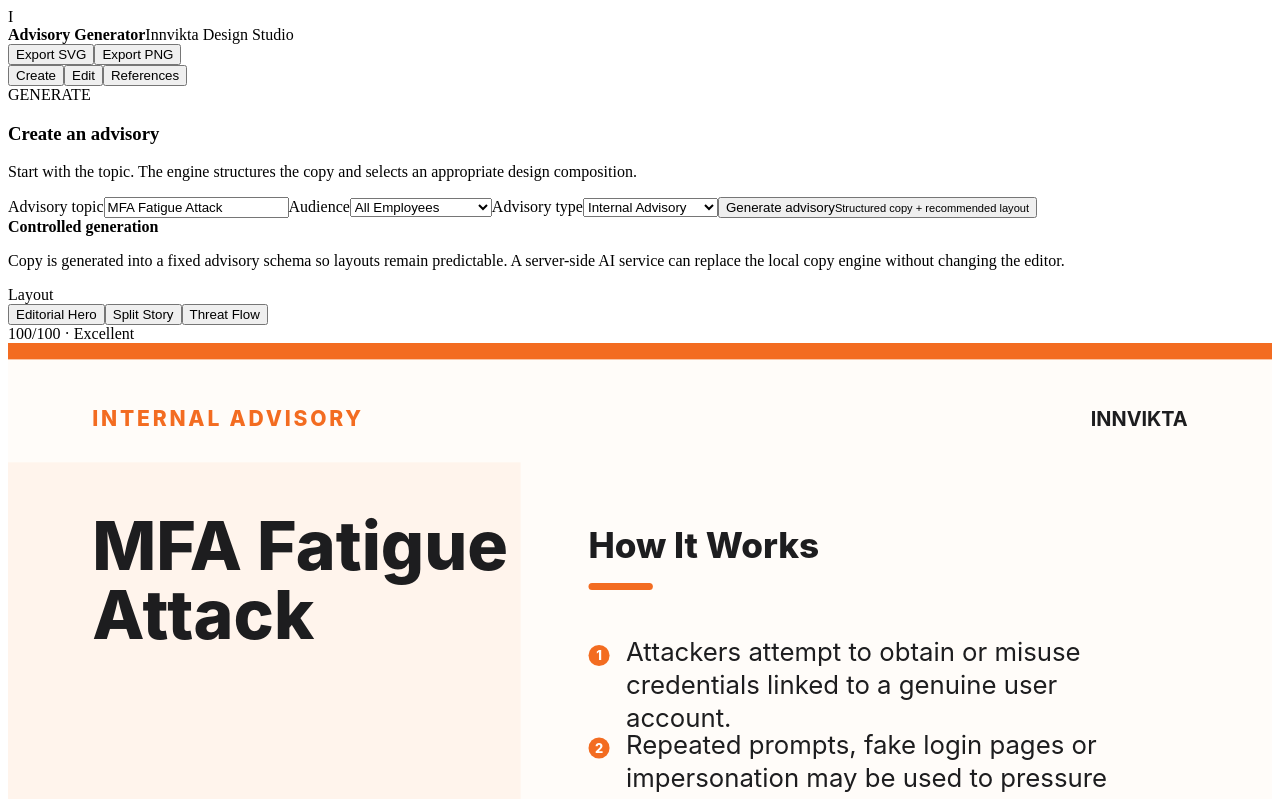
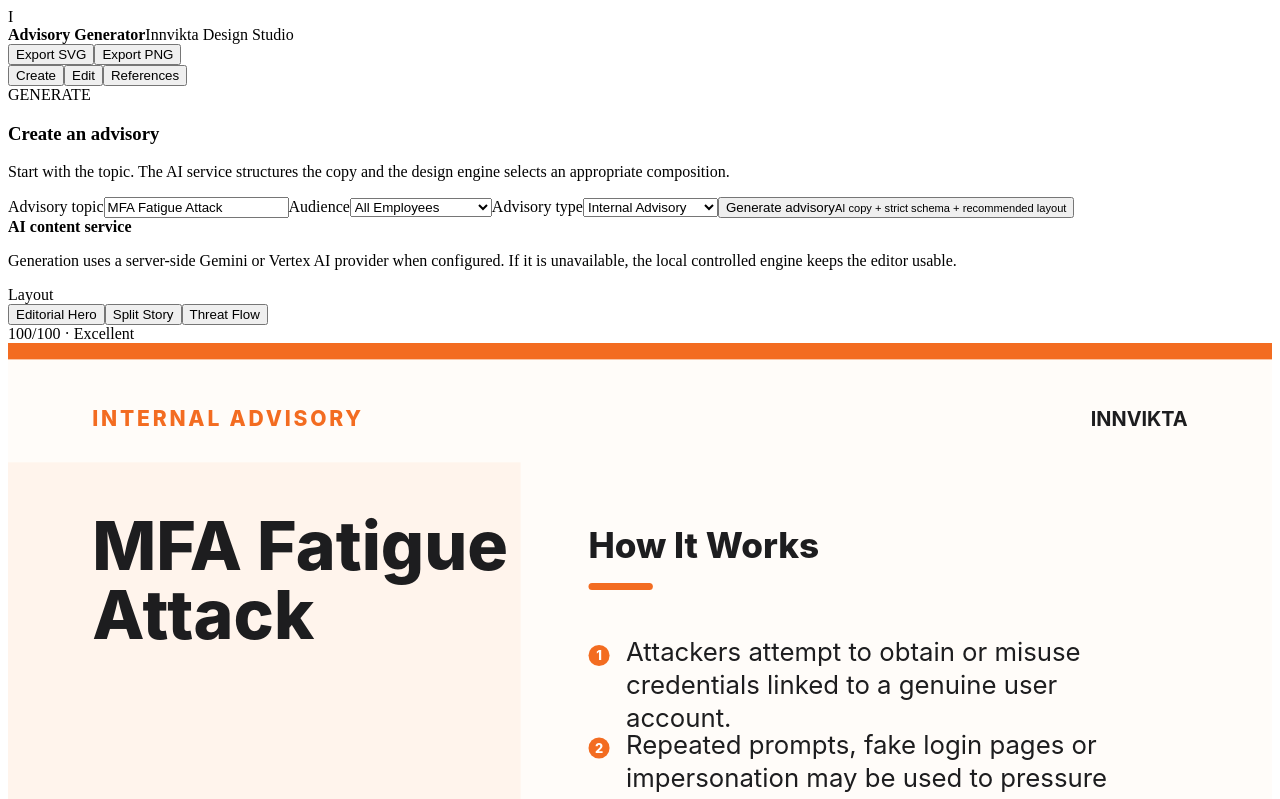
Before and after one commit to Himanshutadse114/Advisory-Generator, a React (Vite) app: page / in a window 1280 px wide. Shown: the top 799 px of the page. Built offline with nearby package versions, Linux system fonts and the light colour scheme; the HTML template or start-up script is replaced by a standard one.

Commit message:
Connect editor generation flow to AI content service

```diff
--- a/src/App.jsx
+++ b/src/App.jsx
@@ -8,6 +8,7 @@ import {
   generateAdvisory,
   getRecommendedTemplate
 } from './lib/advisoryEngine'
+import { generateAdvisoryContent } from './lib/contentService'
 import { exportAsPng, exportAsSvg } from './lib/exportAdvisory'
 import { evaluateAdvisory } from './lib/qualityChecker'
 import './quality.css'
@@ -17,6 +18,11 @@ const initialAdvisory = generateAdvisory({
   audience: 'All Employees',
   advisoryType: 'Internal Advisory'
 })
+initialAdvisory.generation = {
+  mode: 'local-preview',
+  provider: 'local-rules',
+  model: null
+}
 
 function EditablePoint({ value, onChange, index }) {
   return (
@@ -36,6 +42,7 @@ function App() {
   const [advisory, setAdvisory] = useState(initialAdvisory)
   const [panel, setPanel] = useState('create')
   const [referenceSearch, setReferenceSearch] = useState('')
+  const [generationState, setGenerationState] = useState({ status: 'idle', message: '' })
 
   const quality = useMemo(() => evaluateAdvisory(advisory, template), [advisory, template])
 
@@ -56,11 +63,32 @@ function App() {
     }))
   }
 
-  const handleGenerate = () => {
-    const next = generateAdvisory({ topic, audience, advisoryType })
+  const handleGenerate = async () => {
+    if (!topic.trim() || generationState.status === 'loading') return
+
+    setGenerationState({
+      status: 'loading',
+      message: 'Generating structured advisory copy…'
+    })
+
+    const result = await generateAdvisoryContent({ topic, audience, advisoryType })
+    const next = result.advisory
+
     setAdvisory(next)
     setTemplate(getRecommendedTemplate(next.category))
     setPanel('edit')
+
+    if (result.fallback) {
+      setGenerationState({
+        status: 'fallback',
+        message: result.error || 'AI was unavailable, so controlled local copy was used.'
+      })
+    } else {
+      setGenerationState({
+        status: 'success',
+        message: `Generated with ${next.generation?.provider || 'AI'}${next.generation?.model ? ` · ${next.generation.model}` : ''}.`
+      })
+    }
   }
 
   return (
@@ -92,7 +120,7 @@ function App() {
               <div className="panel-heading">
                 <span className="eyebrow">GENERATE</span>
                 <h1>Create an advisory</h1>
-                <p>Start with the topic. The engine structures the copy and selects an appropriate design composition.</p>
+                <p>Start with the topic. The AI service structures the copy and the design engine selects an appropriate composition.</p>
               </div>
 
               <label className="field">
@@ -114,14 +142,23 @@ function App() {
                 </select>
               </label>
 
-              <button className="generate-button" type="button" onClick={handleGenerate} disabled={!topic.trim()}>
-                <span>Generate advisory</span>
-                <small>Structured copy + recommended layout</small>
+              <button
+                className="generate-button"
+                type="button"
+                onClick={handleGenerate}
+                disabled={!topic.trim() || generationState.status === 'loading'}
+              >
+                <span>{generationState.status === 'loading' ? 'Generating…' : 'Generate advisory'}</span>
+                <small>AI copy + strict schema + recommended layout</small>
               </button>
 
-              <div className="system-note">
-                <strong>Controlled generation</strong>
-                <p>Copy is generated into a fixed advisory schema so layouts remain predictable. A server-side AI service can replace the local copy engine without changing the editor.</p>
+              <div className={`system-note generation-note ${generationState.status}`}>
+                <strong>AI content service</strong>
+                <p>
+                  {generationState.status === 'idle'
+                    ? 'Generation uses a server-side Gemini or Vertex AI provider when configured. If it is unavailable, the local controlled engine keeps the editor usable.'
+                    : generationState.message}
+                </p>
               </div>
             </section>
           )}
@@ -132,6 +169,18 @@ function App() {
                 <span className="eyebrow">CONTENT</span>
                 <h2>Edit advisory</h2>
                 <p>Changes update the vector artwork and design-quality score immediately.</p>
+              </div>
+
+              <div className={`generation-result ${advisory.generation?.mode || 'local-preview'}`}>
+                <span>Content source</span>
+                <strong>
+                  {advisory.generation?.mode === 'ai'
+                    ? 'AI structured generation'
+                    : advisory.generation?.mode === 'local-fallback'
+                      ? 'Local fallback'
+                      : 'Local preview'}
+                </strong>
+                {generationState.status === 'fallback' && <small>{generationState.message}</small>}
               </div>
 
               <div className={`quality-summary ${quality.score < 75 ? 'attention' : ''}`}>
@@ -232,6 +281,7 @@ function App() {
 
           <div className="statusbar">
             <span>{advisory.category}</span>
+            <span>{advisory.generation?.provider || 'local-rules'}</span>
             <span>Quality {quality.score}/100</span>
             <span>1080 × 1350</span>
             <span>SVG master</span>
```
